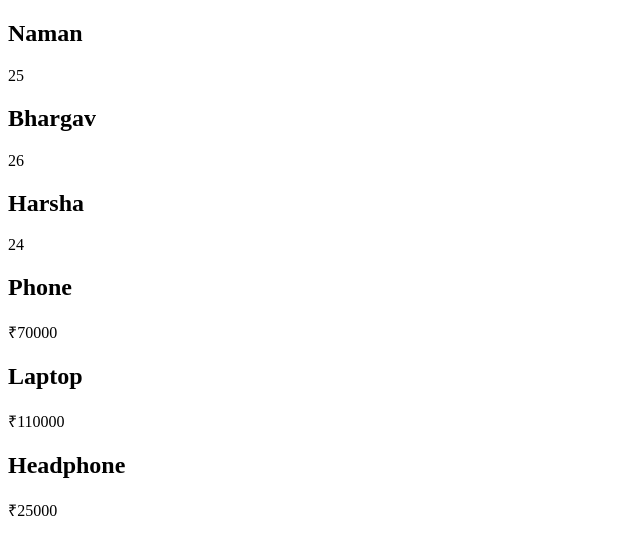
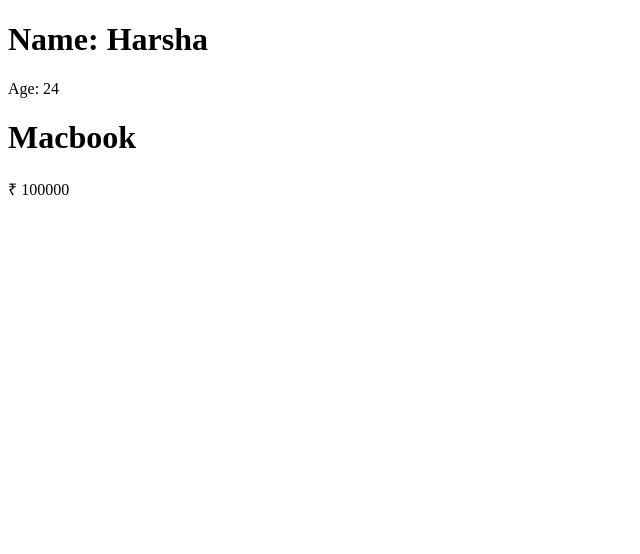
Before and after one commit to T-Harsha-Vardhan/reactjs, a React (Vite) app: page / in a window 1280 px wide. Shown: the top 554 px of the page, without its empty margins (0-640 px from the left). Built offline with nearby package versions, Linux system fonts and the light colour scheme.

Commit message:
Exercise 07: Using Props in React Components

```diff
--- a/src/App.jsx
+++ b/src/App.jsx
@@ -1,11 +1,11 @@
-import ProductList from "./components/ProductList";
-import UserList from "./components/UserList";
+import Person from "./components/Person";
+import Product from "./components/Product";
 
 const App = () => {
   return (
     <div>
-      <UserList />
-      <ProductList />
+      <Person name="Harsha" age="24" />
+      <Product name="Macbook" price="100000" />
     </div>
   );
 };
--- /dev/null
+++ b/src/components/Person.jsx
@@ -0,0 +1,10 @@
+const Person = ({ name, age }) => {
+  return (
+    <div>
+      <h1>Name: {name}</h1>
+      <p>Age: {age}</p>
+    </div>
+  );
+};
+
+export default Person;
--- /dev/null
+++ b/src/components/Product.jsx
@@ -0,0 +1,10 @@
+const Product = ({ name, price }) => {
+  return (
+    <div>
+      <h1>{name}</h1>
+      <p>₹ {price}</p>
+    </div>
+  );
+};
+
+export default Product;
```
